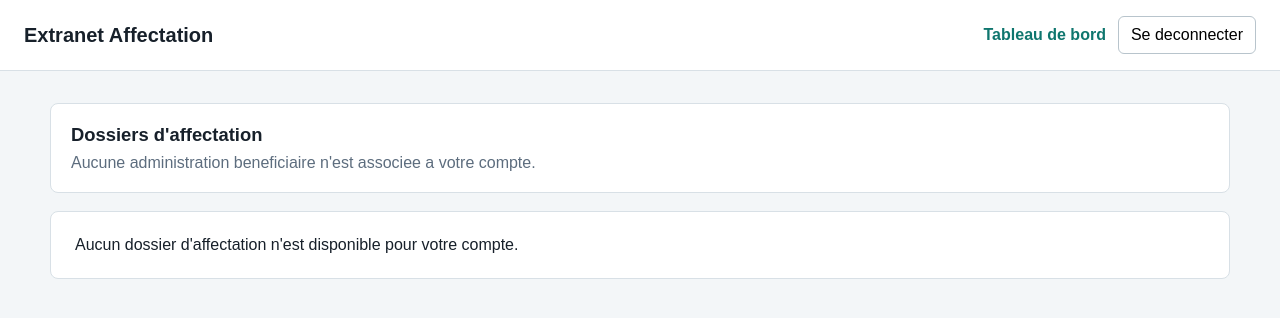
After one commit to S-belayachi/dde-affectation-extranet, a Django app: page /dossiers/ in a window 1280 px wide. The commit adds this page. Shown: the top 318 px of the page. Run offline with Django 5.2, Linux system fonts and the light colour scheme; the visitor is signed in with stand-in values (Sample User, id 1).

Commit message:
Add dossier list filtered by `request.user.administration.nom`.

```diff
--- /dev/null
+++ b/affectations/templates/affectations/dossier_list.html
@@ -0,0 +1,173 @@
+<!doctype html>
+<html lang="fr">
+<head>
+    <meta charset="utf-8">
+    <meta name="viewport" content="width=device-width, initial-scale=1">
+    <title>Dossiers d'affectation | Extranet Affectation</title>
+    <style>
+        body {
+            margin: 0;
+            font-family: Arial, sans-serif;
+            background: #f3f6f8;
+            color: #17202a;
+        }
+
+        header {
+            display: flex;
+            align-items: center;
+            justify-content: space-between;
+            gap: 16px;
+            padding: 16px 24px;
+            background: #fff;
+            border-bottom: 1px solid #d8e0e6;
+        }
+
+        nav {
+            display: flex;
+            align-items: center;
+            gap: 12px;
+        }
+
+        a {
+            color: #0f766e;
+            text-decoration: none;
+            font-weight: 700;
+        }
+
+        h1 {
+            margin: 0;
+            font-size: 1.25rem;
+        }
+
+        main {
+            width: min(1180px, calc(100% - 32px));
+            margin: 32px auto;
+        }
+
+        .summary {
+            margin-bottom: 18px;
+            padding: 20px;
+            background: #fff;
+            border: 1px solid #d8e0e6;
+            border-radius: 8px;
+        }
+
+        .summary h2 {
+            margin: 0 0 8px;
+            font-size: 1.15rem;
+        }
+
+        .summary p {
+            margin: 0;
+            color: #5d6d7e;
+        }
+
+        .table-wrap {
+            overflow-x: auto;
+            background: #fff;
+            border: 1px solid #d8e0e6;
+            border-radius: 8px;
+        }
+
+        table {
+            width: 100%;
+            border-collapse: collapse;
+            min-width: 920px;
+        }
+
+        th,
+        td {
+            padding: 12px 14px;
+            border-bottom: 1px solid #e5ebef;
+            text-align: left;
+            vertical-align: top;
+        }
+
+        th {
+            background: #eef4f3;
+            color: #34495e;
+            font-size: 0.88rem;
+        }
+
+        tr:last-child td {
+            border-bottom: 0;
+        }
+
+        .empty {
+            padding: 24px;
+            background: #fff;
+            border: 1px solid #d8e0e6;
+            border-radius: 8px;
+        }
+
+        button {
+            padding: 9px 12px;
+            border: 1px solid #b8c4cc;
+            border-radius: 6px;
+            background: #fff;
+            font: inherit;
+            cursor: pointer;
+        }
+    </style>
+</head>
+<body>
+    <header>
+        <h1>Extranet Affectation</h1>
+        <nav>
+            <a href="{% url 'accounts:dashboard' %}">Tableau de bord</a>
+            <form method="post" action="{% url 'accounts:logout' %}">
+                {% csrf_token %}
+                <button type="submit">Se deconnecter</button>
+            </form>
+        </nav>
+    </header>
+
+    <main>
+        <section class="summary">
+            <h2>Dossiers d'affectation</h2>
+            {% if administration %}
+                <p>Administration beneficiaire : {{ administration.nom }}</p>
+            {% else %}
+                <p>Aucune administration beneficiaire n'est associee a votre compte.</p>
+            {% endif %}
+        </section>
+
+        {% if dossiers %}
+            <div class="table-wrap">
+                <table>
+                    <thead>
+                        <tr>
+                            <th>Numero dossier</th>
+                            <th>Projet</th>
+                            <th>Type affectation</th>
+                            <th>Statut dossier</th>
+                            <th>PV</th>
+                            <th>Ouverture</th>
+                            <th>DR</th>
+                            <th>Delegation</th>
+                        </tr>
+                    </thead>
+                    <tbody>
+                        {% for dossier in dossiers %}
+                            <tr>
+                                <td>{{ dossier.num_dossier|default:"-" }}</td>
+                                <td>{{ dossier.denomination_projet|default:"-" }}</td>
+                                <td>{{ dossier.type_affectation|default:"-" }}</td>
+                                <td>{{ dossier.statut_dossier|default:"-" }}</td>
+                                <td>{{ dossier.statut_pv|default:"-" }}</td>
+                                <td>{{ dossier.date_ouverture_dossier|date:"d/m/Y"|default:"-" }}</td>
+                                <td>{{ dossier.dr|default:"-" }}</td>
+                                <td>{{ dossier.delegation|default:"-" }}</td>
+                            </tr>
+                        {% endfor %}
+                    </tbody>
+                </table>
+            </div>
+        {% else %}
+            <div class="empty">
+                Aucun dossier d'affectation n'est disponible pour votre compte.
+            </div>
+        {% endif %}
+    </main>
+</body>
+</html>
--- /dev/null
+++ b/affectations/urls.py
@@ -0,0 +1,10 @@
+from django.urls import path
+
+from . import views
+
+
+app_name = "affectations"
+
+urlpatterns = [
+    path("dossiers/", views.dossier_list, name="dossier_list"),
+]
--- a/affectations/views.py
+++ b/affectations/views.py
@@ -1,3 +1,23 @@
+from django.contrib.auth.decorators import login_required
 from django.shortcuts import render
 
-# Create your views here.
+from .models import TableFaitAffectationDatalab
+
+
+@login_required
+def dossier_list(request):
+    administration = request.user.administration
+    dossiers = TableFaitAffectationDatalab.objects.none()
+
+    if administration:
+        dossiers = (
+            TableFaitAffectationDatalab.objects
+            .filter(administration_beneficiaire=administration.nom)
+            .order_by("num_dossier", "import_id")
+        )
+
+    context = {
+        "administration": administration,
+        "dossiers": dossiers,
+    }
+    return render(request, "affectations/dossier_list.html", context)
--- a/config/urls.py
+++ b/config/urls.py
@@ -19,5 +19,6 @@ from django.urls import include, path
 
 urlpatterns = [
     path('admin/', admin.site.urls),
+    path('', include('affectations.urls')),
     path('', include('accounts.urls')),
 ]
```
Also changed, not shown: PROJECT_PROGRESS.md (+27 -2 lines), accounts/templates/accounts/dashboard.html (+17 -0 lines).
